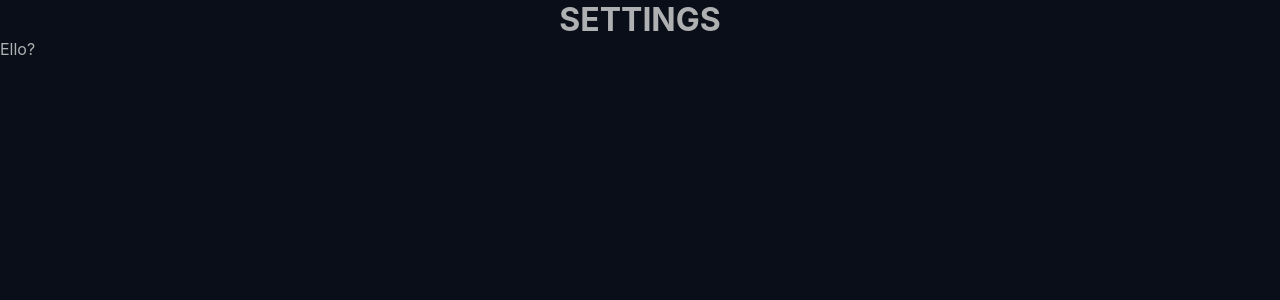
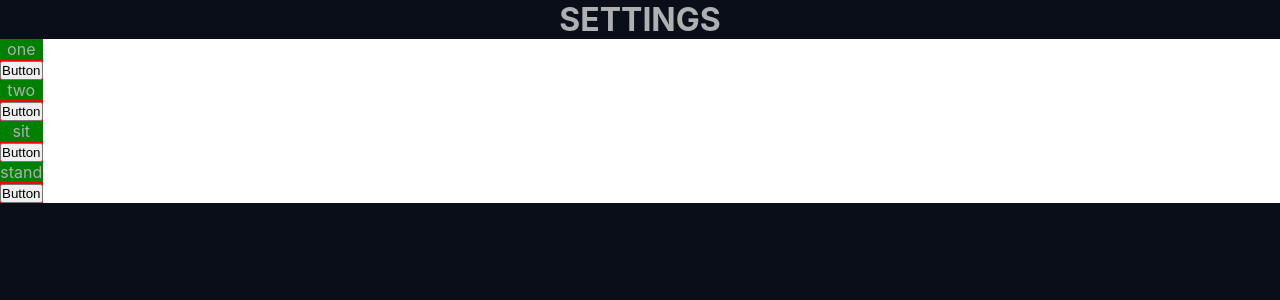
Before and after one commit to aggie-coding-club/Gesture, a React (Create React App) app in the folder front-end/: page / in a window 1280 px wide. Shown: the top 300 px of the page. Built offline with nearby package versions, Linux system fonts and the light colour scheme.

Commit message:
iterate through trick array

```diff
--- /dev/null
+++ b/front-end/src/components/Settings/HandButtons.js
@@ -0,0 +1,10 @@
+import React from 'react'
+
+export default function HandButtons() {
+
+  return (
+    <div>
+      <button> Button </button>
+    </div>
+  )
+}
--- a/front-end/src/components/Settings/SettingsLayout.js
+++ b/front-end/src/components/Settings/SettingsLayout.js
@@ -1,26 +1,39 @@
-import React from 'react'
-import SideBar from "../MainScreen/SideBar";
-import CameraScreen from "../MainScreen/CameraScreen";
+import React, {useState} from 'react'
+import TrickGesturesPairs from "./TrickGesturePairs";
+
+
 
 export default function SettingsLayout() {
+  const tricks = ["one", "two", "sit", "stand"]
+
+
   const settingsStyle = {
     backgroundColor: "#090e18",
     color: "#afb0b2",
     height: "100vh",
     padding: 0,
-    margin: 0
+    margin: 0,
   }
 
   const titleStyle = {
+    textAlign: "center",
+  }
+
+  const contentStyle = {
+    display: "flex",
+    backgroundColor: "white",
     textAlign: "center"
   }
+
 
   return (
     <div style={settingsStyle}>
       <div style={titleStyle}>
         <h1>SETTINGS</h1>
       </div>
-      <p>Ello?</p>
+      <div style={contentStyle}>
+        <TrickGesturesPairs tricks={tricks}/>
+      </div>
     </div>
   )
 }
--- /dev/null
+++ b/front-end/src/components/Settings/TrickGesturePair.js
@@ -0,0 +1,31 @@
+import React from "react"
+import Tricks from "./Tricks";
+import HandButtons from "./HandButtons";
+
+export default function TrickGesturePair({trick}) {
+
+
+  const tricksStyle = {
+    flex: 1,
+    backgroundColor: "green"
+  }
+
+  const handButtonsStyle = {
+    flex: 1,
+    backgroundColor: "red"
+  }
+
+  return (
+    <div>
+        <div style={tricksStyle}>
+          <Tricks trick={trick}/>
+        </div>
+        <div style={handButtonsStyle}>
+          <HandButtons />
+        </div>
+    </div>
+
+    )
+
+
+}
--- /dev/null
+++ b/front-end/src/components/Settings/TrickGesturePairs.js
@@ -0,0 +1,18 @@
+import React from 'react'
+import TrickGesturePair from "./TrickGesturePair";
+
+export default function TrickGesturesPairs({tricks}) {
+
+  return (
+    <div>
+      {
+        tricks.map((trick) => (
+          <TrickGesturePair trick={trick} />
+        ))
+      }
+    </div>
+  )
+
+
+
+}
--- /dev/null
+++ b/front-end/src/components/Settings/Tricks.js
@@ -0,0 +1,11 @@
+import React from 'react'
+
+export default function Tricks({trick}) {
+
+
+  return (
+    <div>
+      <p>{trick}</p>
+    </div>
+  )
+}
```
